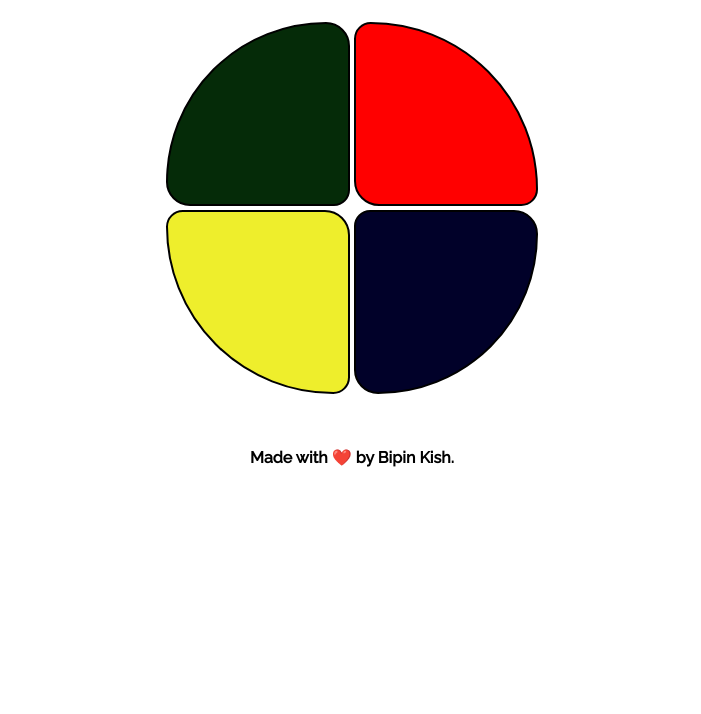
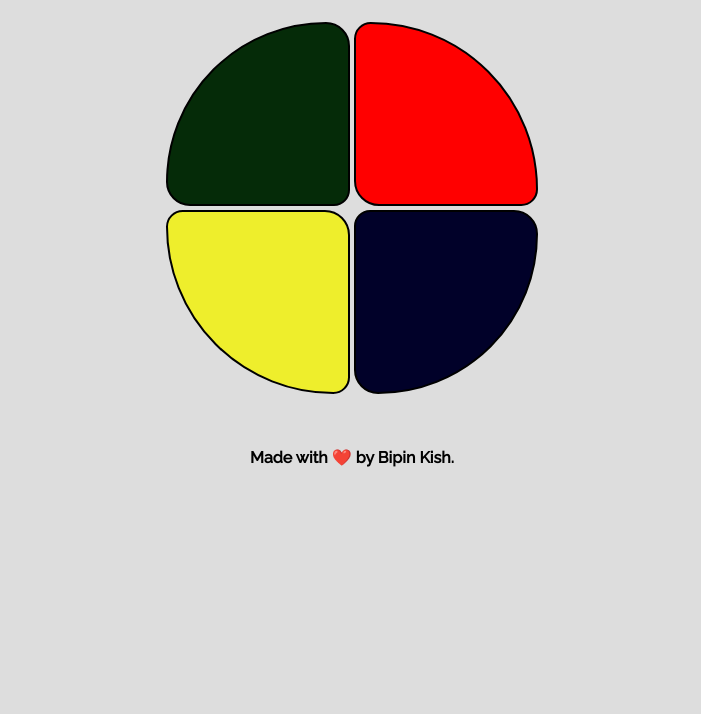
Before and after one commit to bipinkish/SimonGame, a plain HTML site: page index.html in a window 1280 px wide. Shown: the part 86-800 px from the top of the page, without its empty margins (288-989 px from the left). Drawn offline with nearby package versions, Linux system fonts and the light colour scheme.

Commit message:
Update styles.css

```diff
--- a/styles.css
+++ b/styles.css
@@ -1,6 +1,6 @@
 body {
   text-align: center;
-  background-size:cover;
+  background-color:#DDDDDD;
 }
 
 #level-title {
```
